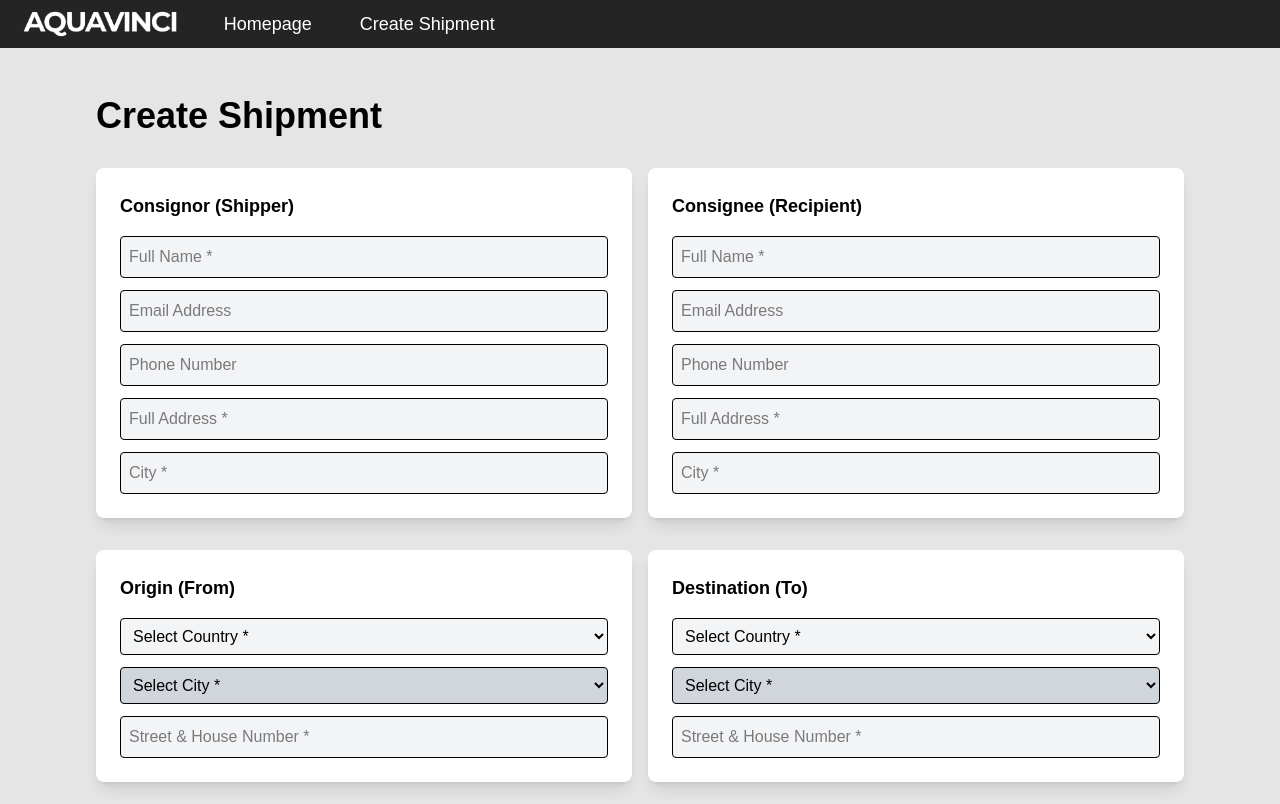
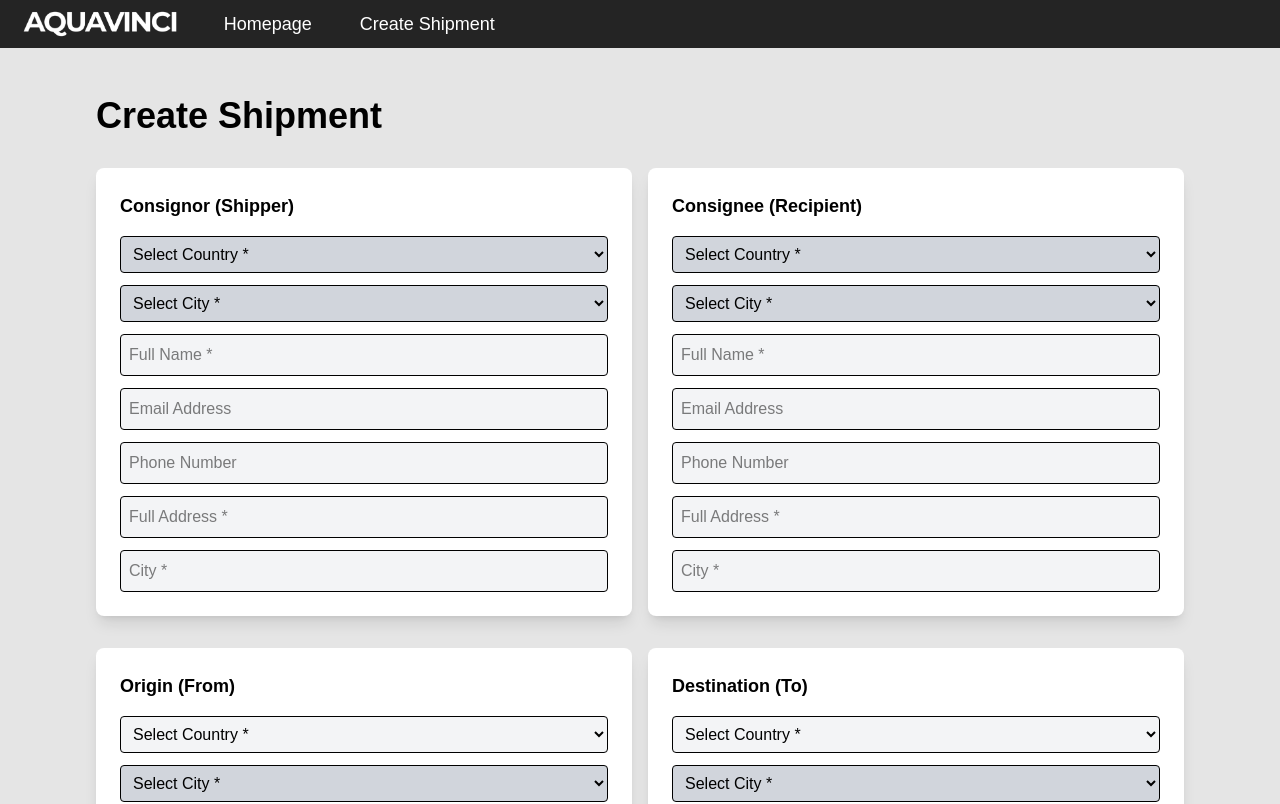
Before and after one commit to AlketKuehne/aquavinci, a Next.js app: page /create-shipment in a window 1280 px wide. Shown: the top 804 px of the page. Built offline with nearby package versions, Linux system fonts and the light colour scheme.

Commit message:
added country at consignor/ee boxes

```diff
--- a/app/create-shipment/page.tsx
+++ b/app/create-shipment/page.tsx
@@ -42,6 +42,8 @@ export default function ShipmentPage() {
   const [isDangerousGoods, setIsDangerousGoods] = useState(false);
   const [shippingDate, setShippingDate] = useState('');
   const [deliveryDate, setDeliveryDate] = useState('');
+  const [consignorCountry, setConsignorCountry] = useState("");
+  const [consigneeCountry, setConsigneeCountry] = useState("");
 
   const countriesWithPorts = [
     "Albania", "Algeria", "Angola", "Argentina", "Australia", "Bangladesh", "Belgium", "Brazil", "Bulgaria", "Cambodia", "Cameroon", "Canada", "Chile", "China", "Colombia", "Croatia", "Cyprus", "Denmark", "Djibouti", "Dominican Republic", "Ecuador", "Egypt", "Estonia", "Finland", "France", "Germany", "Ghana", "Greece", "Guatemala", "Honduras", "Hong Kong", "India", "Indonesia", "Iran", "Iraq", "Ireland", "Israel", "Italy", "Ivory Coast", "Jamaica", "Japan", "Jordan", "Kenya", "Kuwait", "Latvia", "Lebanon", "Lithuania", "Malaysia", "Malta", "Mauritius", "Mexico", "Montenegro", "Morocco", "Mozambique", "Myanmar", "Namibia", "Netherlands", "New Zealand", "Nigeria", "Norway", "Oman", "Pakistan", "Panama", "Peru", "Philippines", "Poland", "Portugal", "Qatar", "Romania", "Russia", "Saudi Arabia", "Senegal", "Singapore", "Slovenia", "South Africa", "South Korea", "Spain", "Sri Lanka", "Sweden", "Taiwan", "Tanzania", "Thailand", "Trinidad and Tobago", "Tunisia", "Turkey", "Ukraine", "United Arab Emirates", "United Kingdom", "United States", "Uruguay", "Venezuela", "Vietnam", "Yemen"
@@ -334,6 +336,30 @@ export default function ShipmentPage() {
           {/* Shippers Box */}
           <div className="bg-white p-6 shadow-lg rounded-lg w-1/2">
             <h2 className="text-lg font-bold mb-4">Consignor (Shipper)</h2>
+            <select
+              className={`w-full p-2 border rounded mb-3 ${!consignorCountry ? 'bg-gray-300 cursor-not-allowed' : 'bg-gray-100'}`}
+              value={consignorCountry}
+              onChange={(e) => {
+                setConsignorCountry(e.target.value);
+                setConsignorCity("");
+              }}
+            >
+              <option value="">Select Country *</option>
+              {countriesWithPorts.map((country: string) => (
+                <option key={country} value={country}>{country}</option>
+              ))}
+            </select>
+            <select
+              className={`w-full p-2 border rounded mb-3 ${!consignorCountry ? 'bg-gray-300 cursor-not-allowed' : 'bg-gray-100'} ${showError && !consignorCity ? 'bg-red-100' : ''}`}
+              value={consignorCity}
+              onChange={(e) => setConsignorCity(e.target.value)}
+              disabled={!consignorCountry}
+            >
+              <option value="">Select City *</option>
+              {getCitiesByCountry(consignorCountry).map((city: string) => (
+                <option key={city} value={city}>{city}</option>
+              ))}
+            </select>
             <input
               type="text"
               placeholder="Full Name *"
@@ -374,6 +400,30 @@ export default function ShipmentPage() {
           {/* Recipient Box */}
           <div className="bg-white p-6 shadow-lg rounded-lg w-1/2">
             <h2 className="text-lg font-bold mb-4">Consignee (Recipient)</h2>
+            <select
+              className={`w-full p-2 border rounded mb-3 ${!consigneeCountry ? 'bg-gray-300 cursor-not-allowed' : 'bg-gray-100'}`}
+              value={consigneeCountry}
+              onChange={(e) => {
+                setConsigneeCountry(e.target.value);
+                setConsigneeCity("");
+              }}
+            >
+              <option value="">Select Country *</option>
+              {countriesWithPorts.map((country: string) => (
+                <option key={country} value={country}>{country}</option>
+              ))}
+            </select>
+            <select
+              className={`w-full p-2 border rounded mb-3 ${!consigneeCountry ? 'bg-gray-300 cursor-not-allowed' : 'bg-gray-100'} ${showError && !consigneeCity ? 'bg-red-100' : ''}`}
+              value={consigneeCity}
+              onChange={(e) => setConsigneeCity(e.target.value)}
+              disabled={!consigneeCountry}
+            >
+              <option value="">Select City *</option>
+              {getCitiesByCountry(consigneeCountry).map((city: string) => (
+                <option key={city} value={city}>{city}</option>
+              ))}
+            </select>
             <input
               type="text"
               placeholder="Full Name *"
```
